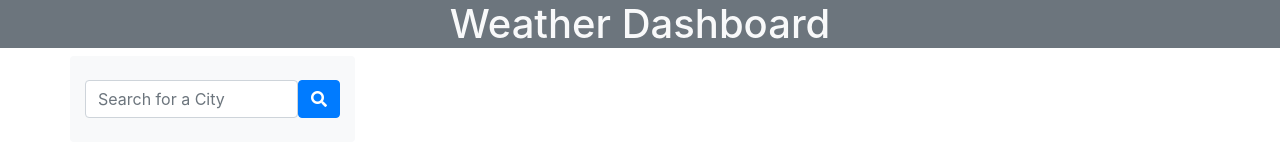
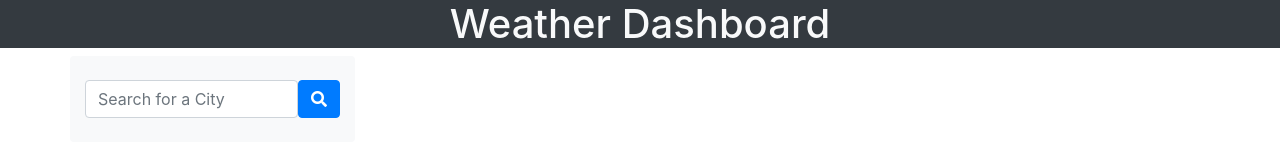
Before and after one commit to pprewitt/WeatherApp, a plain HTML site: page index.html in a window 1280 px wide. Drawn offline with nearby package versions, Linux system fonts and the light colour scheme.

Commit message:
color change

```diff
--- a/index.html
+++ b/index.html
@@ -9,7 +9,7 @@
     <link rel="stylesheet" href="style.css">
 </head>
 <body>
-    <h1 class= "bg-secondary text-light d-flex justify-content-center text-center">Weather Dashboard</h1>
+    <h1 class= "bg-dark text-light d-flex justify-content-center text-center">Weather Dashboard</h1>
     <div class="container">
         <div class="row">
             <div class="col-md-3 search bg-light rounded">
```
